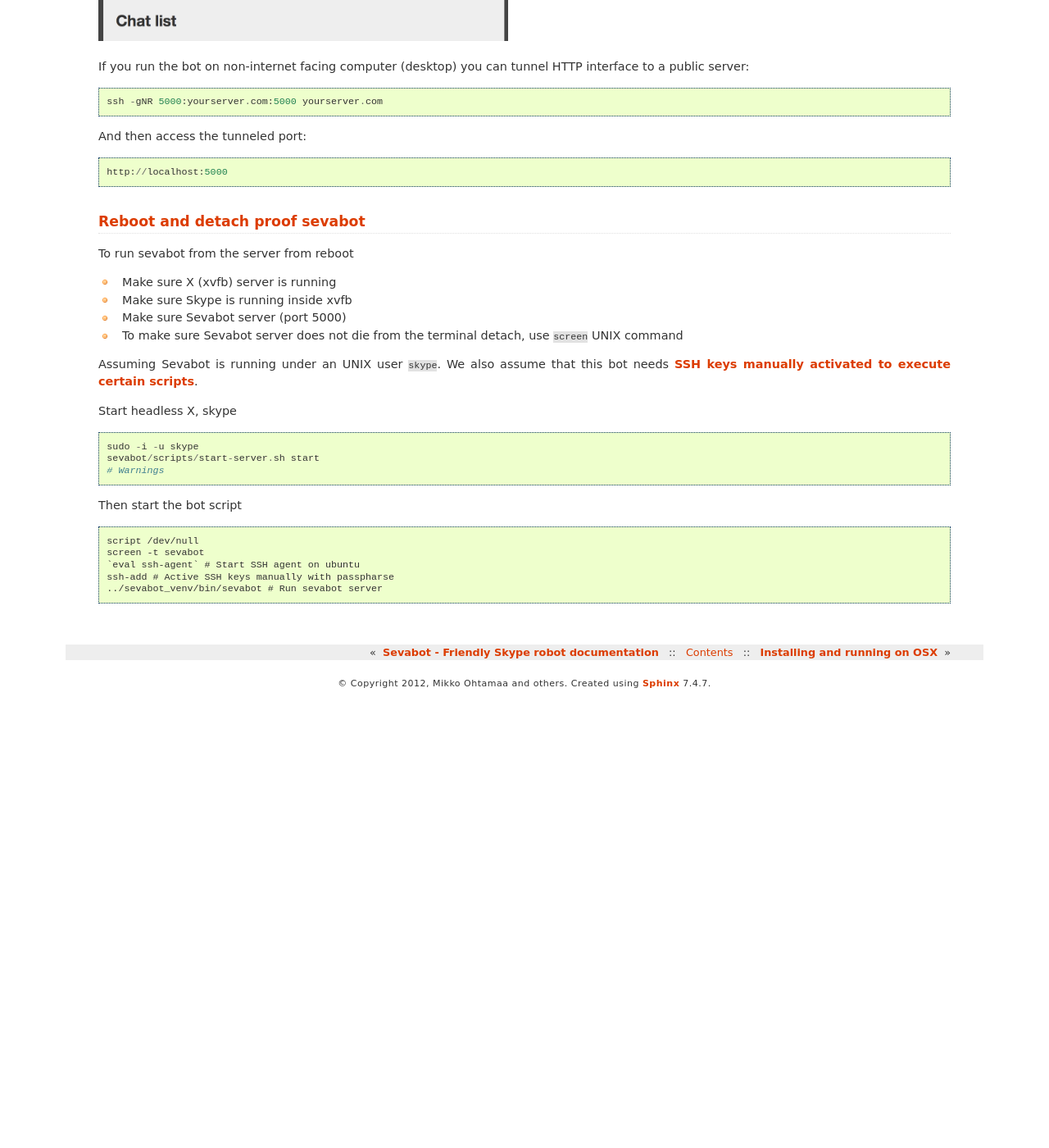
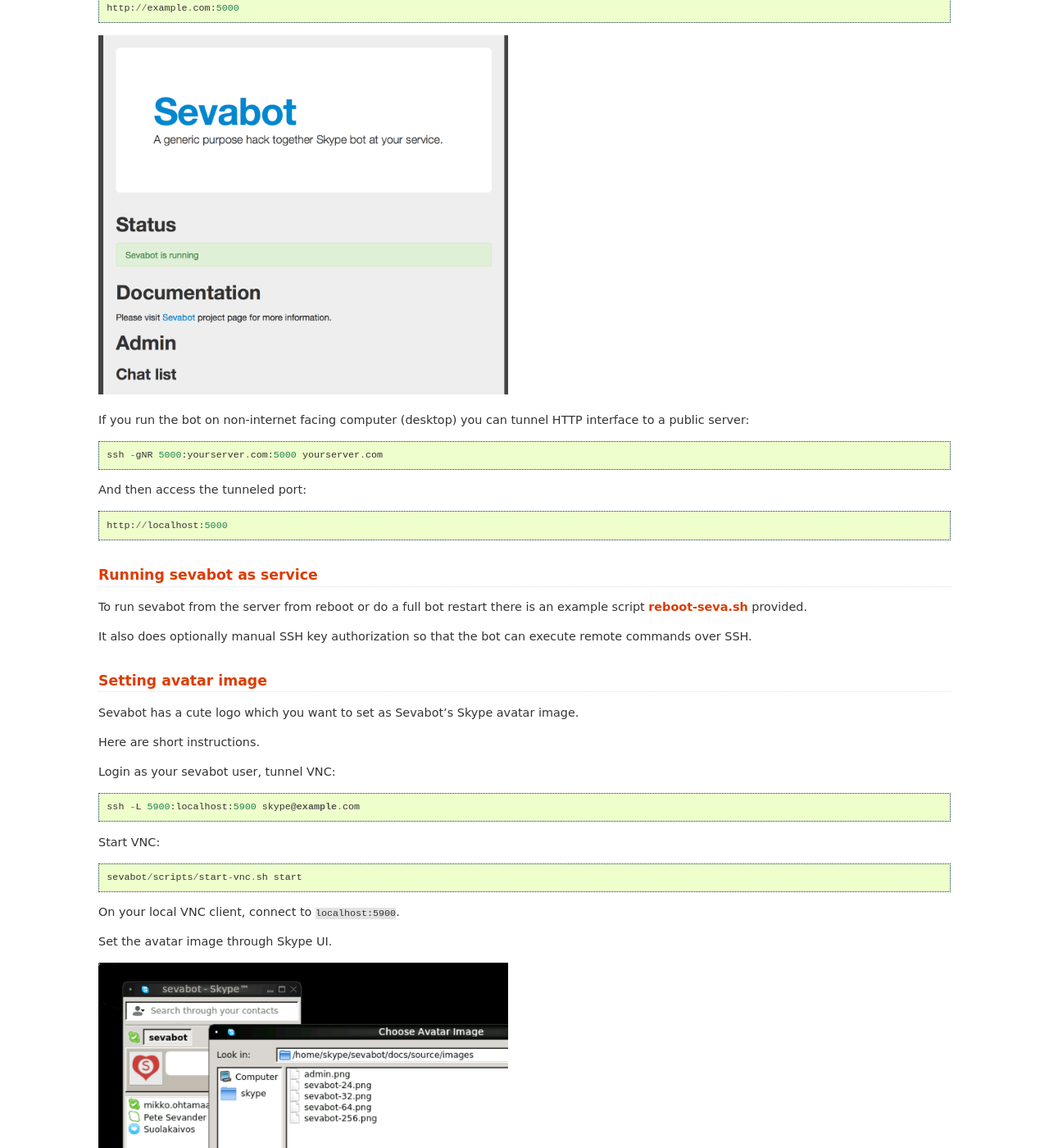
Before and after one commit to opensourcehacker/sevabot, a Sphinx documentation site: the page built from docs/source/ubuntu.rst, in a window 1280 px wide and 1400 px high, scrolled down 3504 px. Shown: the whole window at 82% size. Built offline with Sphinx 7.4.7, drawn with Linux system fonts in a browser that asks for light colours; before the commit the page ends 4355 px from its top, so only the background shows below that; some of the changed text lies outside the part shown.

Commit message:
Updated docs regarding restart process

```diff
--- a/docs/source/index.rst
+++ b/docs/source/index.rst
@@ -1,5 +1,7 @@
 Sevabot - Friendly Skype robot documentation
 =================================================
+
+.. image:: /images/sevabot-256.png
 
 Sevabot is a generic purpose hack-it-together Skype bot
 
--- a/docs/source/ubuntu.rst
+++ b/docs/source/ubuntu.rst
@@ -49,7 +49,7 @@
 
 Start vnc server::
 
-    sevabot/scripts/start-vcn.sh start*
+    sevabot/scripts/start-vcn.sh start
 
 On your local computer start vnviewer (vncviewer is for Linux, for other OS
 use any VNC capable remote desktop viewing software)
@@ -61,6 +61,9 @@
 You see the remote desktop. Login to Skype for the first time.
 Make Skype to save your username and password. Create Skype
 account in this point if you don't have one for sevabot.
+
+.. image:: /images/vnc.png
+    :width: 500px
 
 Got to Skype's settings and set the following
 
@@ -161,37 +164,33 @@
 
     http://localhost:5000
 
-Reboot and detach proof sevabot
+Running sevabot as service
 ====================================
 
-To run sevabot from the server from reboot
+To run sevabot from the server from reboot or do a full bot
+restart there is an example script `reboot-seva.sh <https://github.com/opensourcehacker/sevabot/blob/master/scripts/reboot-seva.sh>`_ provided.
 
-* Make sure X (xvfb) server is running
+It also does optionally manual SSH key authorization so that
+the bot can execute remote commands over SSH.
 
-* Make sure Skype is running inside xvfb
+Setting avatar image
+=======================
 
-* Make sure Sevabot server (port 5000)
+Sevabot has a cute logo which you want to set as Sevabot's Skype avatar image.
 
-* To make sure Sevabot server does not die from the terminal detach,
-  use ``screen`` UNIX command
+Here are short instructions.
 
+Login as your sevabot user, tunnel VNC::
 
-Assuming Sevabot is running under an UNIX user ``skype``.
-We also assume that this bot needs
-`SSH keys manually activated to execute certain scripts <http://opensourcehacker.com/2012/10/24/ssh-key-and-passwordless-login-basics-for-developers/>`_.
+    ssh -L 5900:localhost:5900 skype@example.com
 
-Start headless X, skype
-::
+Start VNC::
 
-     sudo -i -u skype
-     sevabot/scripts/start-server.sh start
-     # Warnings
+    sevabot/scripts/start-vnc.sh start
 
-Then start the bot script
-::
+On your local VNC client, connect to ``localhost:5900``.
 
-    script /dev/null
-    screen -t sevabot
-    `eval ssh-agent` # Start SSH agent on ubuntu
-    ssh-add # Active SSH keys manually with passpharse
-    ../sevabot_venv/bin/sevabot # Run sevabot server
+Set the avatar image through Skype UI.
+
+.. image:: /images/avatar.png
+    :width: 500px
```
Also changed, not shown: docs/source/images/avatar.png (added), docs/source/images/vnc.png (added).
